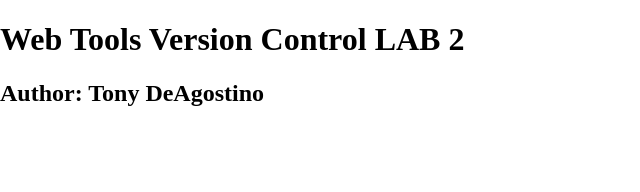
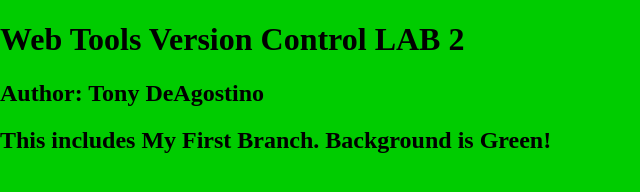
Before and after one commit to tbdeagostino/Webtools-github-intro-DeAgostino, a plain HTML site: page index.html in a window 1280 px wide. Shown: the whole page, without its empty margins (0-640 px from the left). Drawn offline with nearby package versions, Linux system fonts and the light colour scheme.

Commit message:
Changed background color and added new header stating the color was changed

```diff
--- a/_css/main.css
+++ b/_css/main.css
@@ -8,6 +8,7 @@ html {
   -webkit-text-size-adjust: 100%;
 }
 html, body  {
+	background-color: #00CC00;
 	margin: 0;
 }
 /* Correct `block` display not defined in IE 8/9.*/
--- a/index.html
+++ b/index.html
@@ -16,6 +16,7 @@
     <header>
 	<h1>Web Tools Version Control LAB 2</h1>
 	<h2>Author: Tony DeAgostino</h2>
+	<h2>This includes My First Branch. Background is Green!</h2>
     </header>
     <nav id="pageNav">
     </nav>
```
